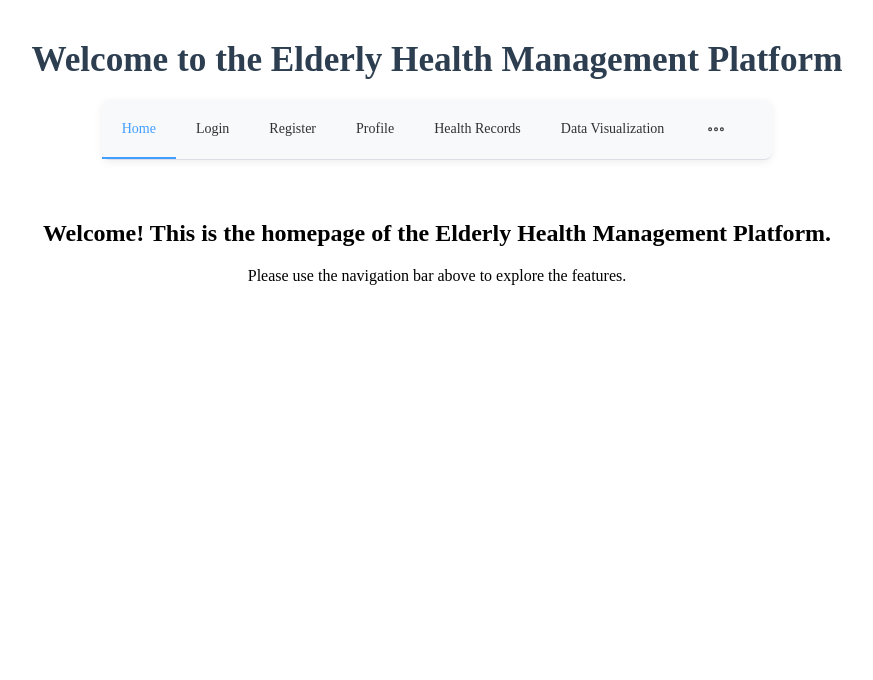
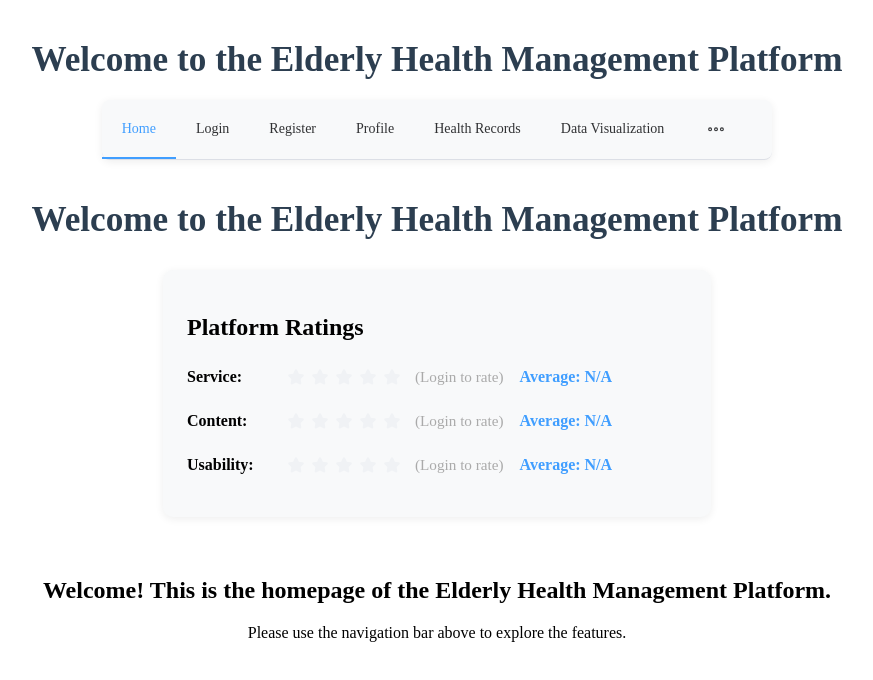
Before and after one commit to wlii0179/FIT5032_2025_-3-_Wenhan-Li_35523212, a Vue app in the folder elderly-health-web/: page / in a window 1280 px wide. Shown: the top 680 px of the page, without its empty margins (203-1076 px from the left). Built offline with nearby package versions, Linux system fonts and the light colour scheme.

Commit message:
1. Added rating function 2. Enhanced adaptability to different device screens

```diff
--- a/elderly-health-web/src/App.vue
+++ b/elderly-health-web/src/App.vue
@@ -1,5 +1,5 @@
 <script setup>
-import { ref, computed } from 'vue';
+import { ref, computed, onMounted, onUnmounted } from 'vue';
 import { useRouter, useRoute } from 'vue-router';
 const router = useRouter();
 const route = useRoute();
@@ -7,7 +7,25 @@ const activeIndex = ref(route.path);
 
 const isLoggedIn = computed(() => !!localStorage.getItem('currentUser'));
 
+const drawerVisible = ref(false);
+const isMobile = ref(window.innerWidth <= 600);
+
+const handleResize = () => {
+  isMobile.value = window.innerWidth <= 600;
+};
+
+onMounted(() => {
+  window.addEventListener('resize', handleResize);
+});
+onUnmounted(() => {
+  window.removeEventListener('resize', handleResize);
+});
+
 const handleSelect = (key) => {
+  router.push(key);
+};
+const handleSelectDrawer = (key) => {
+  drawerVisible.value = false;
   router.push(key);
 };
 
@@ -22,7 +40,9 @@ const logout = () => {
   <div>
     <h1 class="main-title">Welcome to the Elderly Health Management Platform</h1>
     <div class="nav-bar">
+      <!-- PC端导航 -->
       <el-menu
+        v-if="!isMobile"
         :default-active="activeIndex"
         mode="horizontal"
         @select="handleSelect"
@@ -36,6 +56,14 @@ const logout = () => {
         <el-menu-item index="/data-visualization">Data Visualization</el-menu-item>
         <el-menu-item index="/data-export">Data Export</el-menu-item>
       </el-menu>
+      <!-- 移动端汉堡按钮 -->
+      <el-button
+        v-if="isMobile"
+        icon="el-icon-menu"
+        @click="drawerVisible = true"
+        class="menu-btn"
+        circle
+      />
       <el-button
         v-if="isLoggedIn"
         type="danger"
@@ -46,6 +74,23 @@ const logout = () => {
         Logout
       </el-button>
     </div>
+    <!-- 移动端抽屉菜单 -->
+    <el-drawer v-model="drawerVisible" direction="ltr" size="70%" :with-header="false">
+      <el-menu
+        :default-active="activeIndex"
+        mode="vertical"
+        @select="handleSelectDrawer"
+        class="mobile-nav"
+      >
+        <el-menu-item index="/">Home</el-menu-item>
+        <el-menu-item v-if="!isLoggedIn" index="/login">Login</el-menu-item>
+        <el-menu-item v-if="!isLoggedIn" index="/register">Register</el-menu-item>
+        <el-menu-item index="/profile">Profile</el-menu-item>
+        <el-menu-item index="/health-record">Health Records</el-menu-item>
+        <el-menu-item index="/data-visualization">Data Visualization</el-menu-item>
+        <el-menu-item index="/data-export">Data Export</el-menu-item>
+      </el-menu>
+    </el-drawer>
     <router-view />
   </div>
 </template>
@@ -69,4 +114,15 @@ const logout = () => {
   border-radius: 8px;
   box-shadow: 0 2px 8px #eee;
 }
+.menu-btn {
+  margin-left: 12px;
+}
+.mobile-nav {
+  margin-top: 30px;
+}
+@media (max-width: 600px) {
+  .main-nav {
+    display: none;
+  }
+}
 </style>
--- a/elderly-health-web/src/views/Home.vue
+++ b/elderly-health-web/src/views/Home.vue
@@ -1,16 +1,129 @@
 <template>
+  <div>
+    <h1 class="main-title">Welcome to the Elderly Health Management Platform</h1>
+    <div class="rating-section">
+      <h2>Platform Ratings</h2>
+      <div v-for="aspect in aspects" :key="aspect" class="aspect-rating">
+        <span class="aspect-label">{{ aspectLabels[aspect] }}:</span>
+        <el-rate v-model="userRatings[aspect]" :disabled="!isLoggedIn" @change="rate(aspect)" allow-half />
+        <span v-if="isLoggedIn" class="rate-hint">(Your rating)</span>
+        <span v-else class="rate-hint">(Login to rate)</span>
+        <span class="avg-score">Average: {{ averageRatings[aspect] ? averageRatings[aspect].toFixed(2) : 'N/A' }}</span>
+      </div>
+    </div>
     <div style="text-align:center; margin-top: 60px;">
       <h2>Welcome! This is the homepage of the Elderly Health Management Platform.</h2>
       <p>Please use the navigation bar above to explore the features.</p>
     </div>
-  </template>
+  </div>
+</template>
 
 <script setup>
-import { ref } from 'vue';
+import { ref, reactive, computed, watch } from 'vue';
 import { useRouter } from 'vue-router';
 const router = useRouter();
 const activeIndex = ref('/');
 const handleSelect = (key) => {
   router.push(key);
 };
+
+const aspects = ['Service', 'Content', 'Usability'];
+const aspectLabels = {
+  Service: 'Service',
+  Content: 'Content',
+  Usability: 'Usability',
+};
+
+const isLoggedIn = computed(() => !!localStorage.getItem('currentUser'));
+
+function getAllRatings() {
+  return JSON.parse(localStorage.getItem('ratings') || '{}');
+}
+function setAllRatings(ratings) {
+  localStorage.setItem('ratings', JSON.stringify(ratings));
+}
+
+const user = computed(() => {
+  try {
+    return JSON.parse(localStorage.getItem('currentUser')) || null;
+  } catch {
+    return null;
+  }
+});
+
+const userRatings = reactive({ Service: 0, Content: 0, Usability: 0 });
+const averageRatings = reactive({ Service: 0, Content: 0, Usability: 0 });
+
+function updateAverages() {
+  const allRatings = getAllRatings();
+  aspects.forEach(aspect => {
+    const arr = Object.values(allRatings).map(r => r[aspect]).filter(v => v > 0);
+    averageRatings[aspect] = arr.length ? arr.reduce((a, b) => a + b, 0) / arr.length : 0;
+  });
+}
+
+function loadUserRatings() {
+  const allRatings = getAllRatings();
+  if (user.value && allRatings[user.value.username]) {
+    Object.assign(userRatings, allRatings[user.value.username]);
+  } else {
+    aspects.forEach(a => userRatings[a] = 0);
+  }
+}
+
+function rate(aspect) {
+  if (!isLoggedIn.value || !user.value) return;
+  const allRatings = getAllRatings();
+  if (!allRatings[user.value.username]) allRatings[user.value.username] = { Service: 0, Content: 0, Usability: 0 };
+  allRatings[user.value.username][aspect] = userRatings[aspect];
+  setAllRatings(allRatings);
+  updateAverages();
+}
+
+// 初始化加载
+updateAverages();
+loadUserRatings();
+
+// 登录/登出时自动刷新评分
+watch(isLoggedIn, () => {
+  loadUserRatings();
+  updateAverages();
+});
 </script>
+
+<style scoped>
+.main-title {
+  text-align: center;
+  margin: 40px 0 20px 0;
+  font-size: 2.2rem;
+  font-weight: bold;
+  color: #2c3e50;
+}
+.rating-section {
+  max-width: 500px;
+  margin: 30px auto 20px auto;
+  padding: 24px;
+  background: #f8f9fa;
+  border-radius: 10px;
+  box-shadow: 0 2px 8px #eee;
+}
+.aspect-rating {
+  display: flex;
+  align-items: center;
+  margin-bottom: 12px;
+}
+.aspect-label {
+  width: 100px;
+  font-weight: bold;
+}
+.avg-score {
+  margin-left: 16px;
+  color: #409EFF;
+  font-weight: bold;
+}
+.rate-hint {
+  margin-left: 8px;
+  color: #aaa;
+  font-size: 0.95em;
+}
+</style>
```
